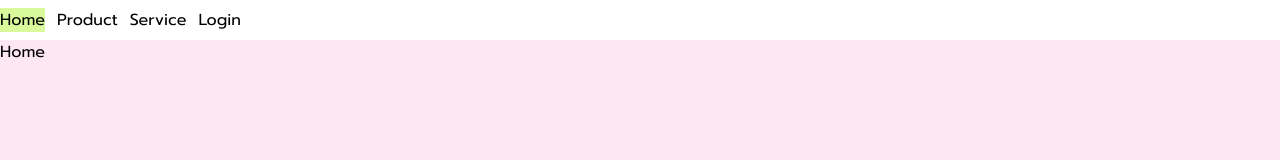
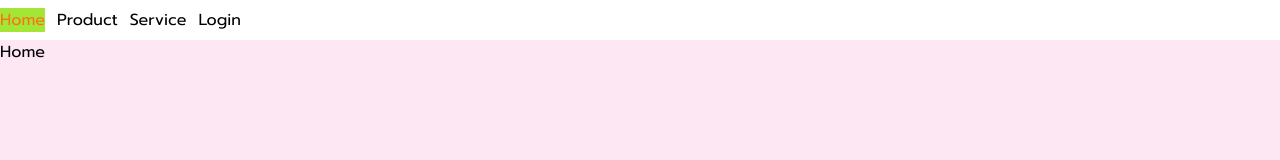
Before and after one commit to tratchapong/cc13-react-lab, a React (Create React App) app: page / in a window 1280 px wide. Shown: the top 160 px of the page. Built offline with nearby package versions, Linux system fonts and the light colour scheme.

Commit message:
Navbar in Header with <NavLink>

```diff
--- a/src/components/Header.jsx
+++ b/src/components/Header.jsx
@@ -1,8 +1,8 @@
 import React from 'react'
-import { Link, useLocation } from 'react-router-dom'
+import { Link, NavLink, useLocation } from 'react-router-dom'
 
 function Header() {
-  const {pathname} = useLocation()
+  // const {pathname} = useLocation()
   const thepath = [
     { path: '/', text: 'Home'},
     { path: '/product', text: 'Product'},
@@ -12,9 +12,19 @@ function Header() {
   return (
     <nav className='flex gap-3 py-2'>
       {thepath.map( el => (
-        <Link key={el.path} to={el.path} className= { pathname === el.path ? 'bg-lime-200' : ''}>{el.text}</Link>
+        <NavLink key={el.path} to={el.path}>{el.text}</NavLink>
       ))}
     </nav>
+
+    // ------------------------------------
+
+    // <nav className='flex gap-3 py-2'>
+    //   {thepath.map( el => (
+    //     <Link key={el.path} to={el.path} className= { pathname === el.path ? 'bg-lime-200' : ''}>{el.text}</Link>
+    //   ))}
+    // </nav>
+
+    // ------------------------------------
 
     // <nav className='flex gap-3 py-2'>
     //   <Link to='/' className={ pathname ==='/' && 'bg-lime-200'}>Home</Link>
--- a/src/index.css
+++ b/src/index.css
@@ -8,3 +8,7 @@
     font-family: "Prompt", sans-serif;
   }
 }
+
+.active {
+  @apply bg-lime-400 text-orange-500
+}
```
